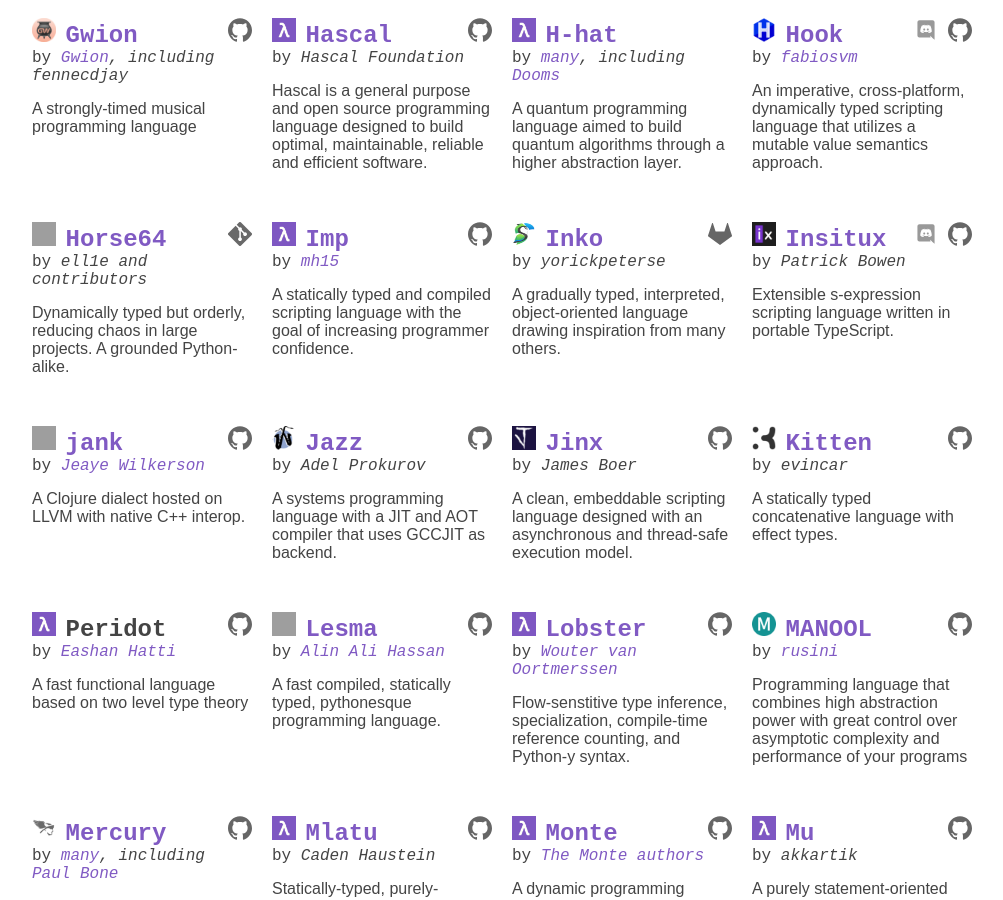
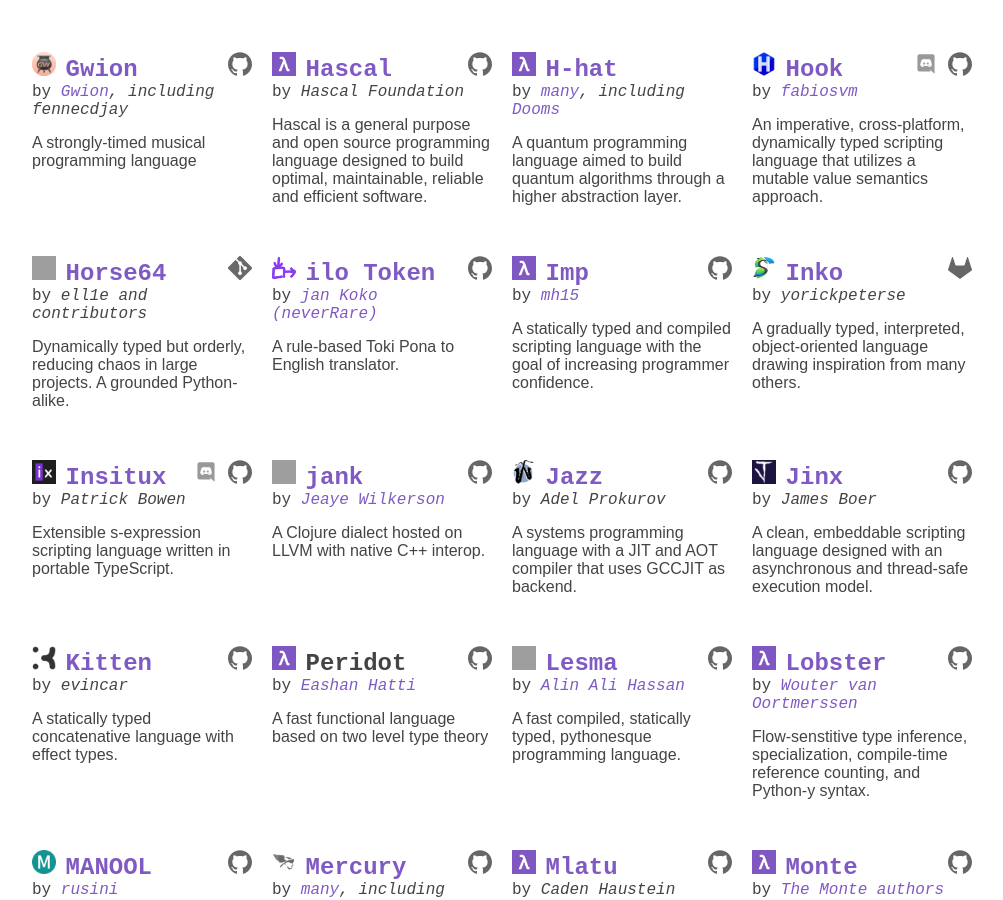
Before and after one commit to proglangdesign/proglangdesign.github.io, a Jekyll site: the page built from index.html, in a window 1280 px wide and 900 px high, scrolled down 1702 px. Shown: the whole window, without its empty margins (138-1141 px from the left). Built offline with Jekyll 4.4.1, drawn with Linux system fonts in a browser that asks for light colours; some of the changed text lies outside the part shown; grey boxes are pictures that could not be loaded.

Commit message:
Add ilo Token (neverRare).
Closes #194.

```diff
--- a/_data/projects.yml
+++ b/_data/projects.yml
@@ -280,6 +280,17 @@ Horse64:
   summary: >
     Dynamically typed but orderly, reducing chaos in
     large projects. A grounded Python-alike.
+
+ilo Token:
+  website: https://neverrare.github.io/ilo-token/
+  github: neverRare/ilo-token
+  icon: ilo-token.png
+  author:
+    name: jan Koko (neverRare)
+    website: https://neverrare.github.io
+  summary: A rule-based Toki Pona to English translator.
+  tags:
+    - non-programming language
 
 Imp:
   website: https://github.com/mh15/imp
--- a/_data/tags.yml
+++ b/_data/tags.yml
@@ -12,6 +12,7 @@
 - functional
 - imperative
 - multi-paradigm
+- non-programming language
 - systems
 - interpreted
 - scripting
```
Also changed, not shown: images/lang/ilo-token.png (added).
